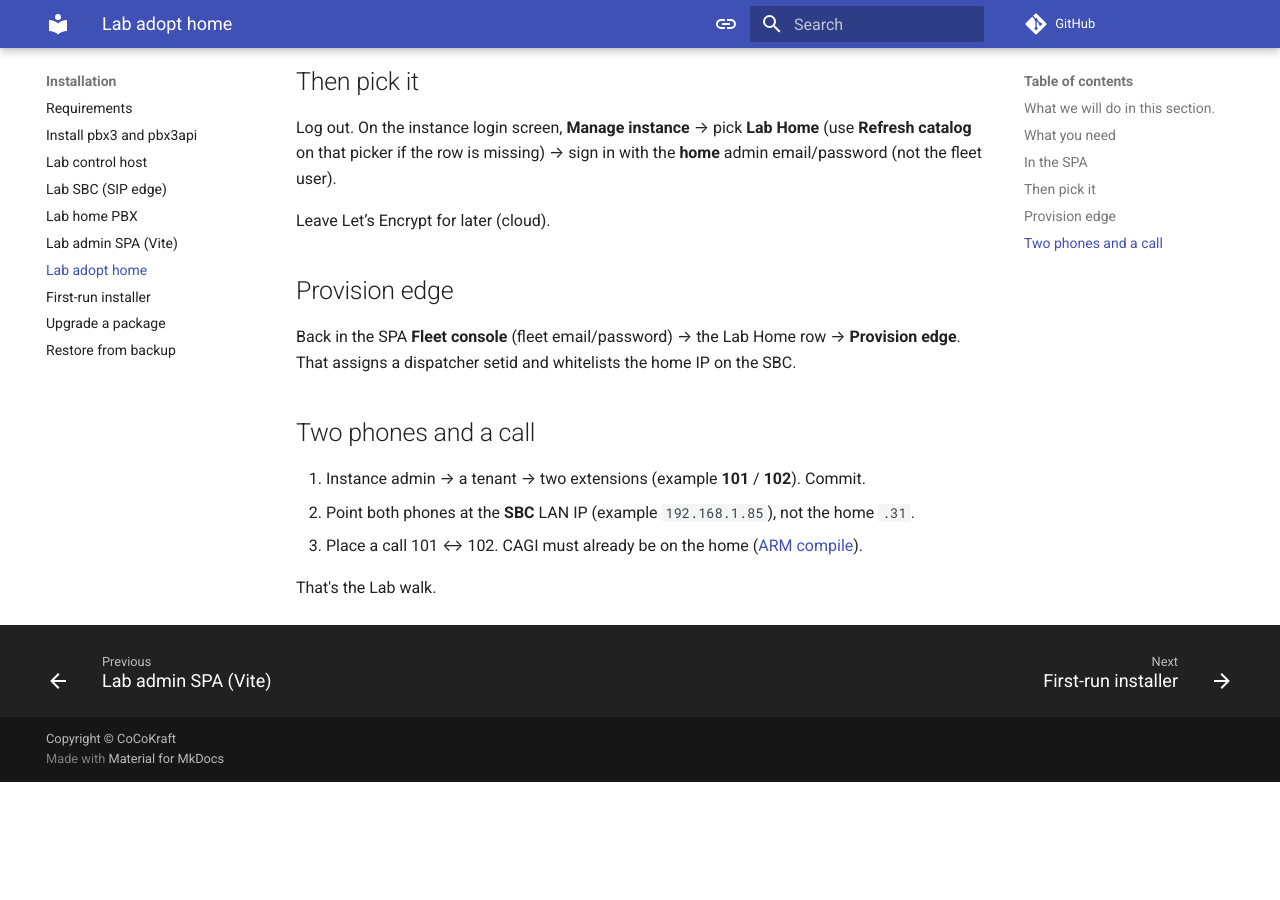
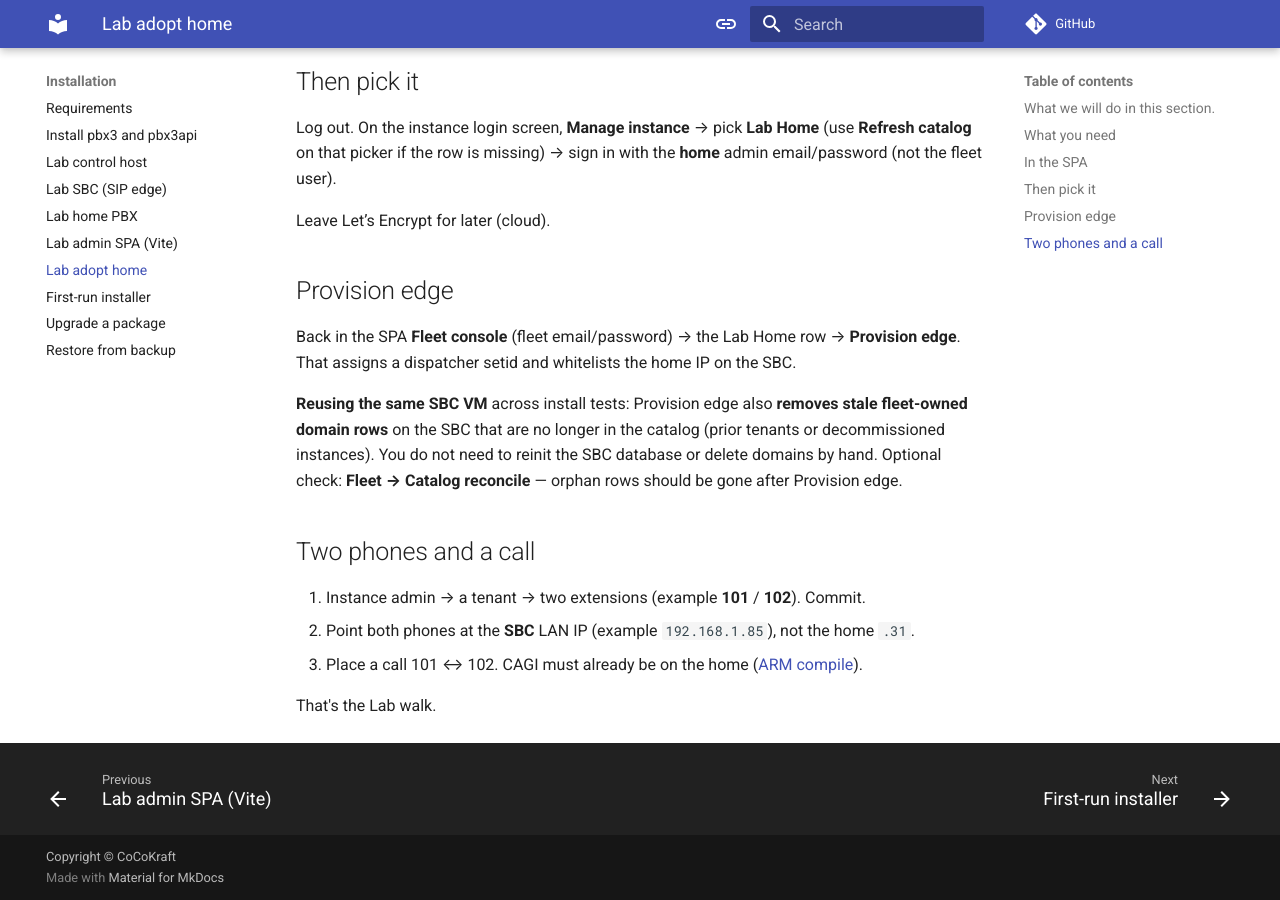
Before and after one commit to aelintra/pbx3-docs, an MkDocs documentation site: the page built from docs/installation/install-lab-adopt.md, in a window 1280 px wide and 900 px high, scrolled down 1668 px. Built offline with MkDocs 1.6.1 and Material for MkDocs 9.7.7, drawn with Linux system fonts in a browser that asks for light colours; comment, search, counter and statistics services are not loaded; before the commit the page ends 2450 px from its top, so only the background shows below that.

Commit message:
Docs: Provision edge auto-prunes stale SBC domains on lab adopt.
Co-authored-by: Cursor <cursoragent@cursor.com>

```diff
--- a/docs/installation/install-lab-adopt.md
+++ b/docs/installation/install-lab-adopt.md
@@ -54,6 +54,8 @@ Leave Let’s Encrypt for later (cloud).
 
 Back in the SPA **Fleet console** (fleet email/password) → the Lab Home row → **Provision edge**. That assigns a dispatcher setid and whitelists the home IP on the SBC.
 
+**Reusing the same SBC VM** across install tests: Provision edge also **removes stale fleet-owned domain rows** on the SBC that are no longer in the catalog (prior tenants or decommissioned instances). You do not need to reinit the SBC database or delete domains by hand. Optional check: **Fleet → Catalog reconcile** — orphan rows should be gone after Provision edge.
+
 ## Two phones and a call
 
 1. Instance admin → a tenant → two extensions (example **101** / **102**). Commit.
```
